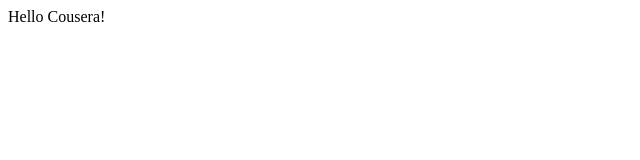
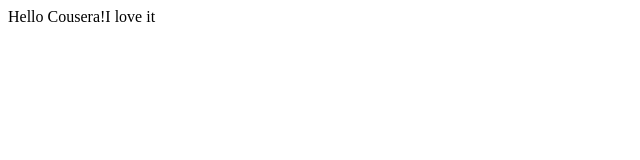
Before and after one commit to rakeshranja/coursera-test, a plain HTML site: page site/index.html in a window 1280 px wide. Shown: the full height of the page, 0-640 px from the left. Drawn offline with Linux system fonts and the light colour scheme.

Commit message:
Small addition.

```diff
--- a/site/index.html
+++ b/site/index.html
@@ -4,6 +4,6 @@
 	<title>Hello Coursera</title>
 </head>
 <body>
-<hl>Hello Cousera!</hl>
+<hl>Hello Cousera!I love it</hl>
 </body>
 </html>
```
